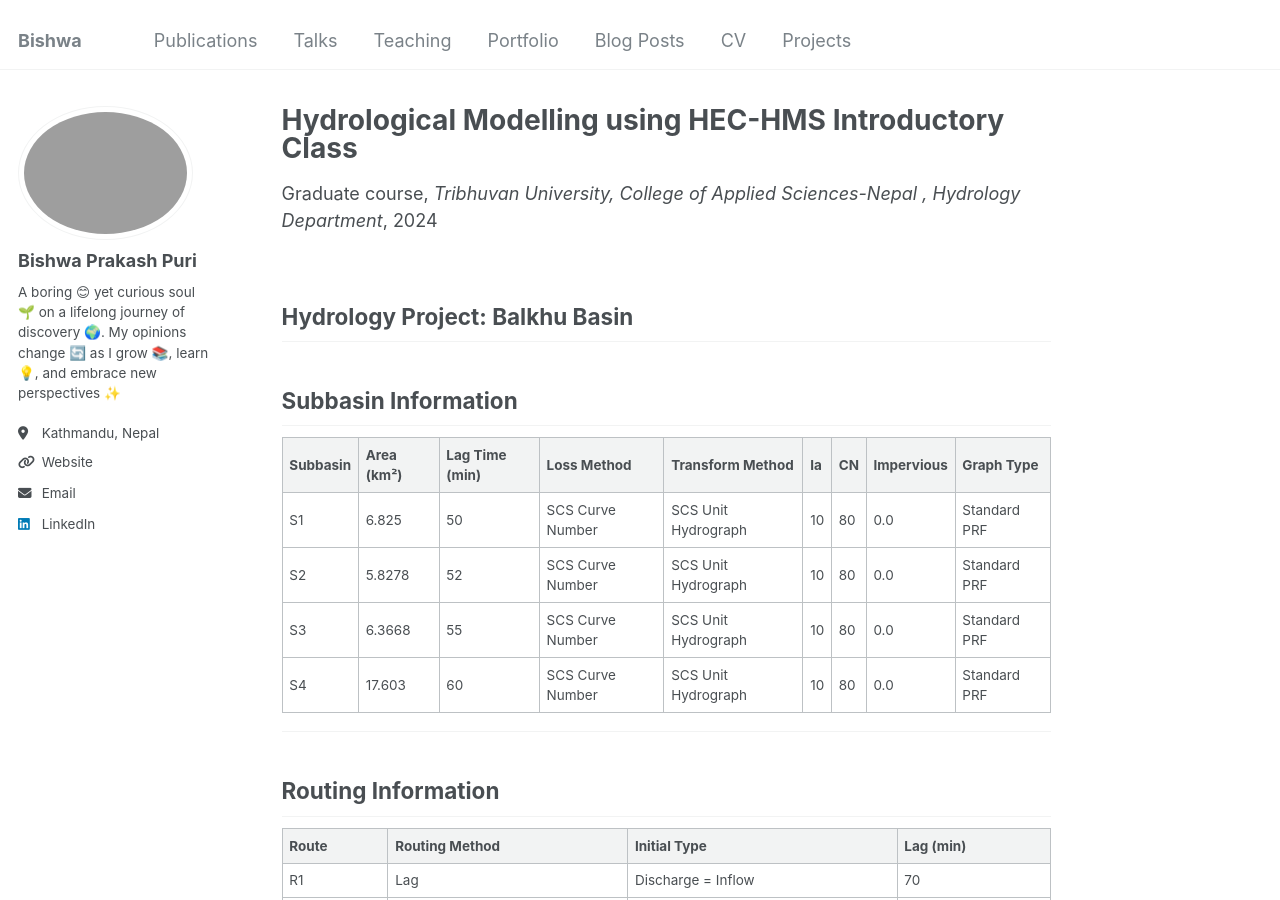
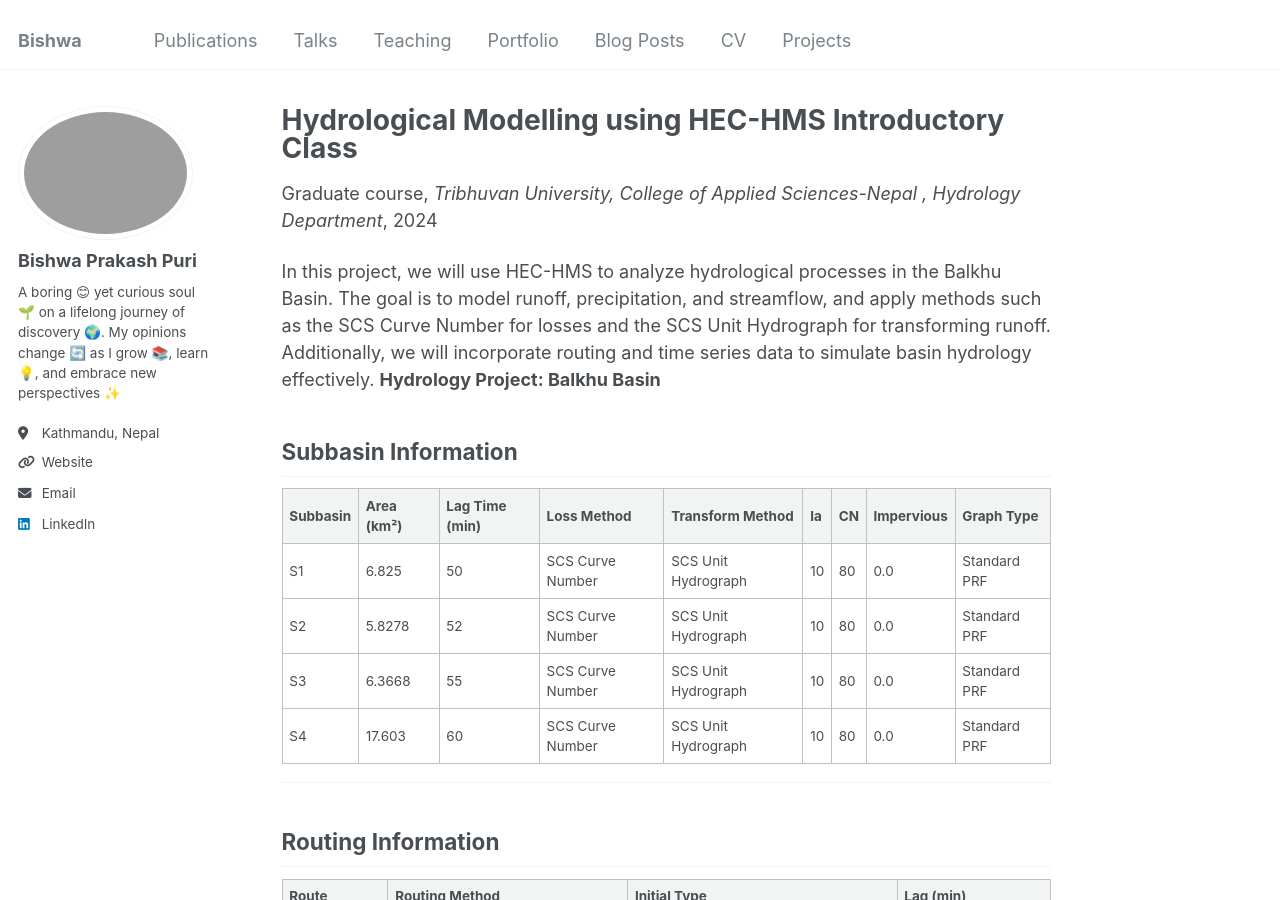
Before and after one commit to workBishwa/imBishwa, a Jekyll site: the page built from _teaching/Introduction_to_HECHMS.md, in a window 1280 px wide and 900 px high. Built offline with Jekyll 4.4.1, drawn with Linux system fonts in a browser that asks for light colours; some of the changed text lies outside the part shown.

Commit message:
class 2 update 2

```diff
--- a/_teaching/Introduction_to_HECHMS.md
+++ b/_teaching/Introduction_to_HECHMS.md
@@ -8,7 +8,9 @@ date: 2024-12-03
 location: "Kathmandu, Nepal"
 
 ---
-## **Hydrology Project: Balkhu Basin**
+
+In this project, we will use HEC-HMS to analyze hydrological processes in the Balkhu Basin. The goal is to model runoff, precipitation, and streamflow, and apply methods such as the SCS Curve Number for losses and the SCS Unit Hydrograph for transforming runoff. Additionally, we will incorporate routing and time series data to simulate basin hydrology effectively.
+**Hydrology Project: Balkhu Basin**
 
 ## **Subbasin Information**
 
@@ -72,5 +74,5 @@ location: "Kathmandu, Nepal"
 
 ## **Downloads**
 
-[Terrain File (*.tif*)](https://workbishwa.github.io/imBishwa/files/clip_balkhu111.tif)
+[Balkhu Terrain File (*.tif*)](https://workbishwa.github.io/imBishwa/files/clip_balkhu111.tif)
 [projection_coordinate](https://workbishwa.github.io/imBishwa/files/balkhu_coordinate.prj)
```
